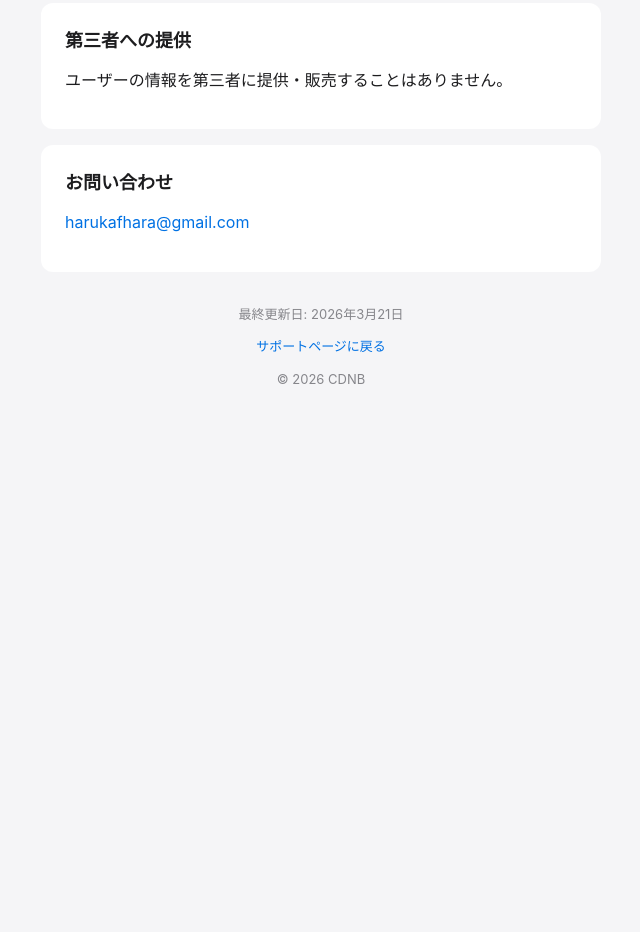
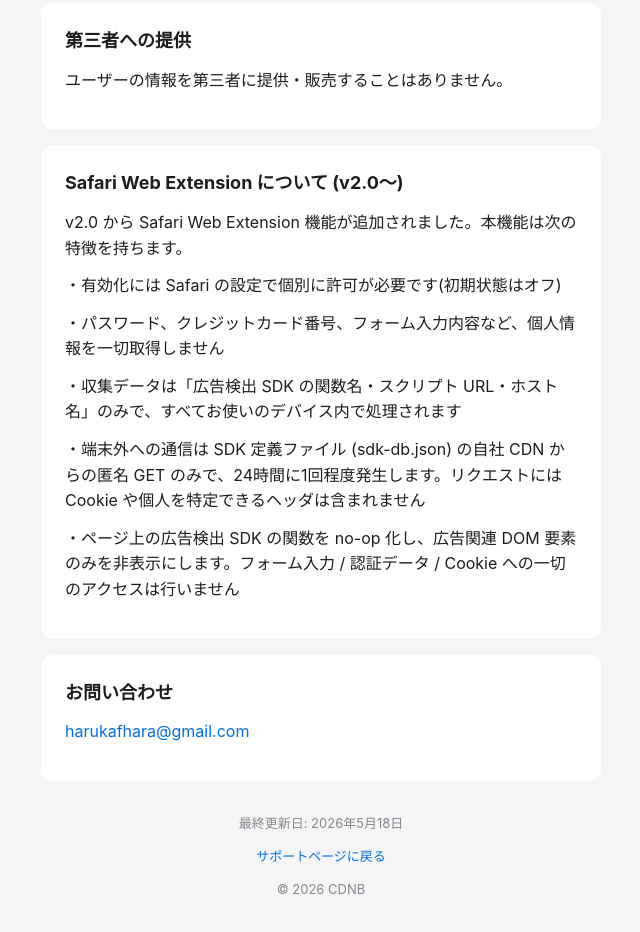
Before and after one commit to CDNB777/wadoblock-site, a plain HTML site: page privacy.html in a window 1280 px wide. Shown: the part 610-1542 px from the top of the page, without its empty margins (319-959 px from the left). Before the commit the page ends 1052 px from the top, so only its background shows below. Drawn offline with Linux system fonts and the light colour scheme.

Commit message:
Add WebExtension section to privacy policy (v2.0)

```diff
--- a/privacy.html
+++ b/privacy.html
@@ -41,12 +41,22 @@
         </div>
 
         <div class="card">
+            <h2>Safari Web Extension について (v2.0〜)</h2>
+            <p>v2.0 から Safari Web Extension 機能が追加されました。本機能は次の特徴を持ちます。</p>
+            <p>・有効化には Safari の設定で個別に許可が必要です(初期状態はオフ)</p>
+            <p>・パスワード、クレジットカード番号、フォーム入力内容など、個人情報を一切取得しません</p>
+            <p>・収集データは「広告検出 SDK の関数名・スクリプト URL・ホスト名」のみで、すべてお使いのデバイス内で処理されます</p>
+            <p>・端末外への通信は SDK 定義ファイル (sdk-db.json) の自社 CDN からの匿名 GET のみで、24時間に1回程度発生します。リクエストには Cookie や個人を特定できるヘッダは含まれません</p>
+            <p>・ページ上の広告検出 SDK の関数を no-op 化し、広告関連 DOM 要素のみを非表示にします。フォーム入力 / 認証データ / Cookie への一切のアクセスは行いません</p>
+        </div>
+
+        <div class="card">
             <h2>お問い合わせ</h2>
             <p><a href="mailto:harukafhara@gmail.com">harukafhara@gmail.com</a></p>
         </div>
 
         <div class="footer">
-            <p class="date">最終更新日: 2026年3月21日</p>
+            <p class="date">最終更新日: 2026年5月18日</p>
             <p><a href="index.html">サポートページに戻る</a></p>
             <p>&copy; 2026 CDNB</p>
         </div>
```
